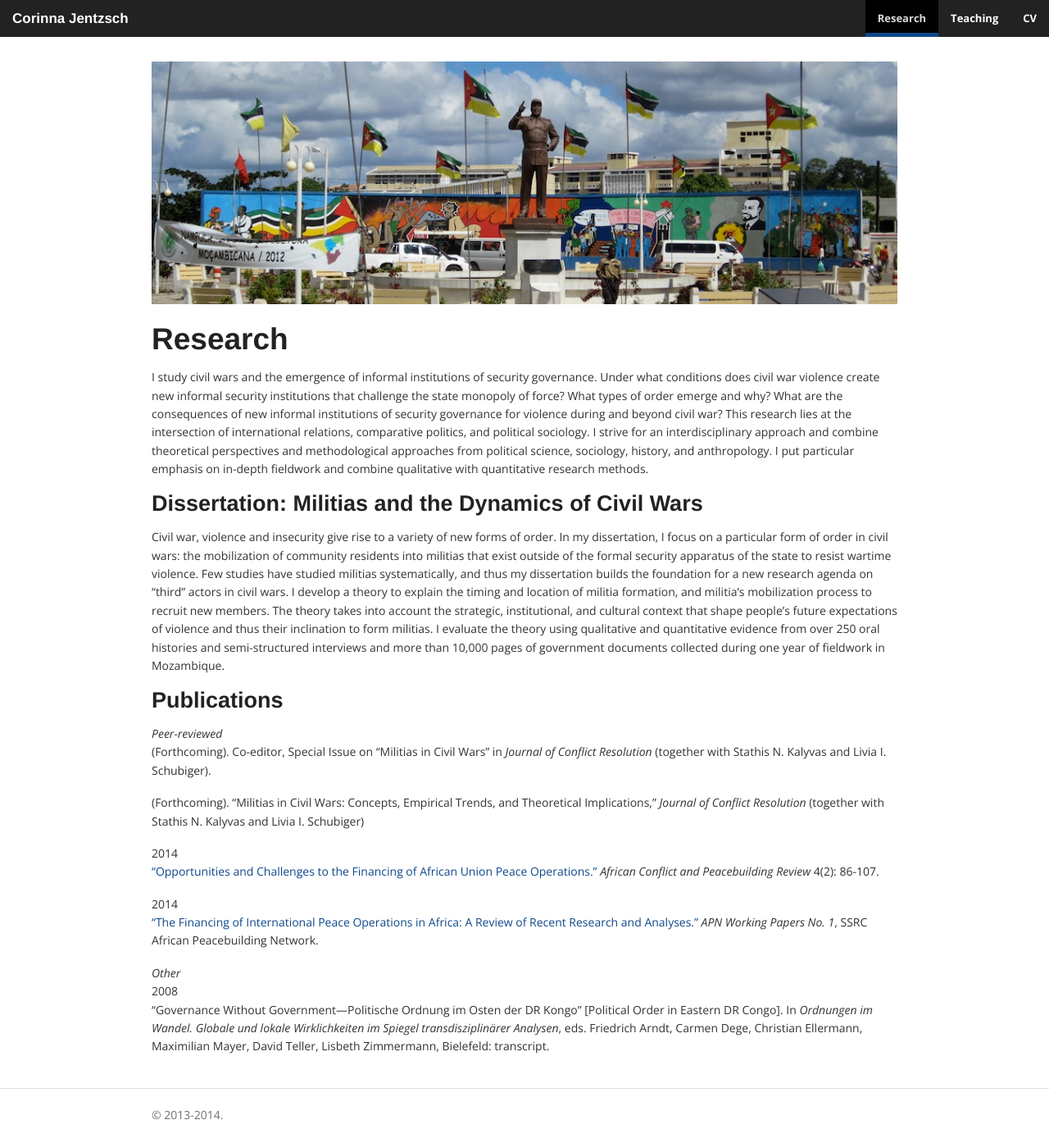
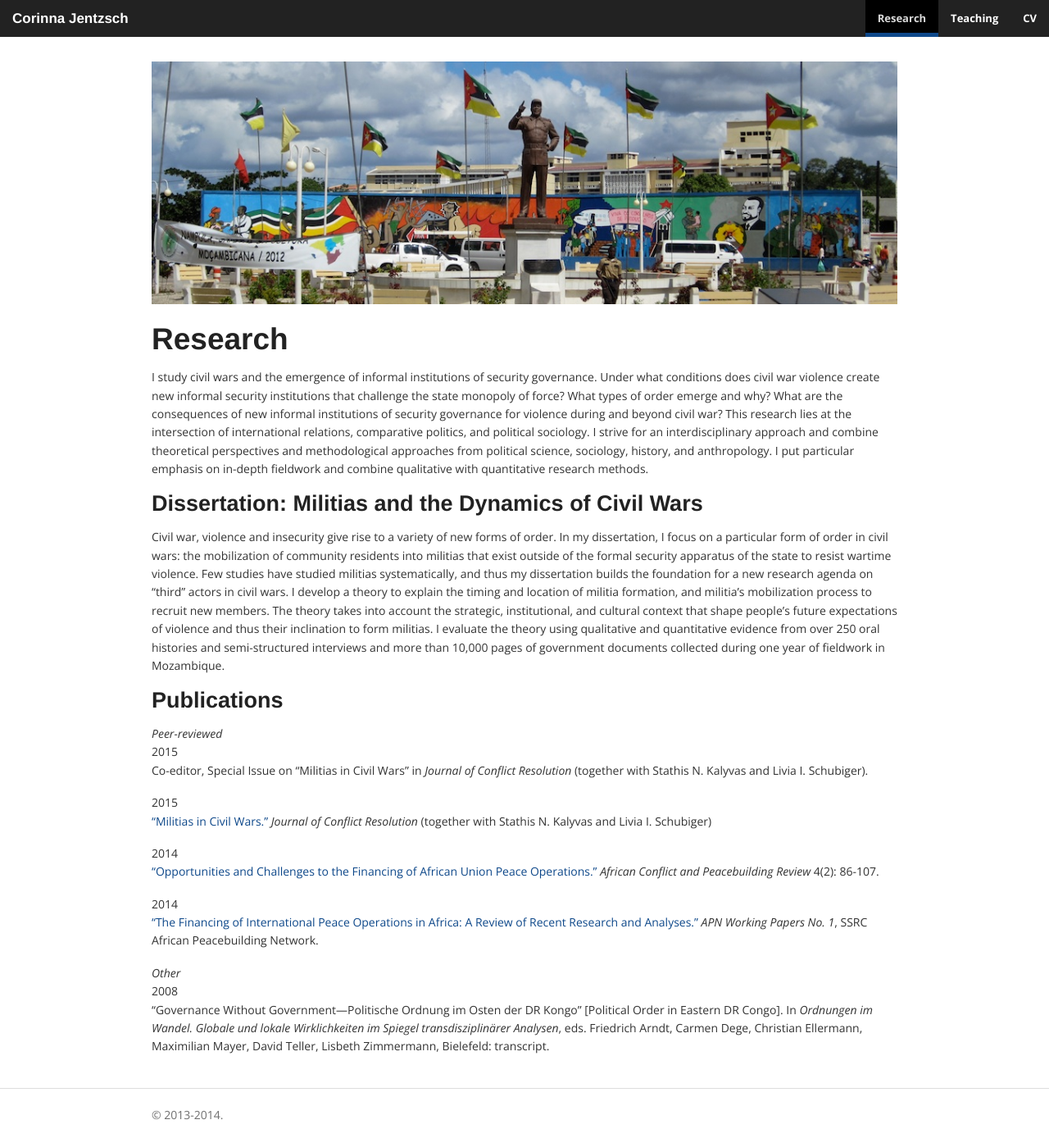
Before and after one commit to corinnajentzsch/corinnajentzsch.github.io, a Jekyll site: the page built from research.md, in a window 1280 px wide. Shown: the whole page at 82% size. Built offline with Jekyll 4.4.1, drawn with Linux system fonts in a browser that asks for light colours; nearby versions of some CDN libraries; library files that are not in the unit come from our copies.

Commit message:
Updated research.md

```diff
--- a/research.md
+++ b/research.md
@@ -16,9 +16,11 @@ Civil war, violence and insecurity give rise to a variety of new forms of order.
 ### Publications
 
 _Peer-reviewed_
-(Forthcoming). Co-editor, Special Issue on “Militias in Civil Wars” in _Journal of Conflict Resolution_ (together with Stathis N. Kalyvas and Livia I. Schubiger).
+2015
+Co-editor, Special Issue on “Militias in Civil Wars” in _Journal of Conflict Resolution_ (together with Stathis N. Kalyvas and Livia I. Schubiger).
 
-(Forthcoming). “Militias in Civil Wars: Concepts, Empirical Trends, and Theoretical Implications,” _Journal of Conflict Resolution_ (together with Stathis N. Kalyvas and Livia I. Schubiger)
+2015
+[“Militias in Civil Wars.”](http://jcr.sagepub.com/content/early/2015/04/06/0022002715576753.abstract) _Journal of Conflict Resolution_ (together with Stathis N. Kalyvas and Livia I. Schubiger)
 
 2014
 [“Opportunities and Challenges to the Financing of African Union Peace Operations.”](http://www.jstor.org/stable/10.2979/africonfpeacrevi.4.2.86 "Financing of African Union Peace Operations") _African Conflict and Peacebuilding Review_ 4(2): 86-107.
```
